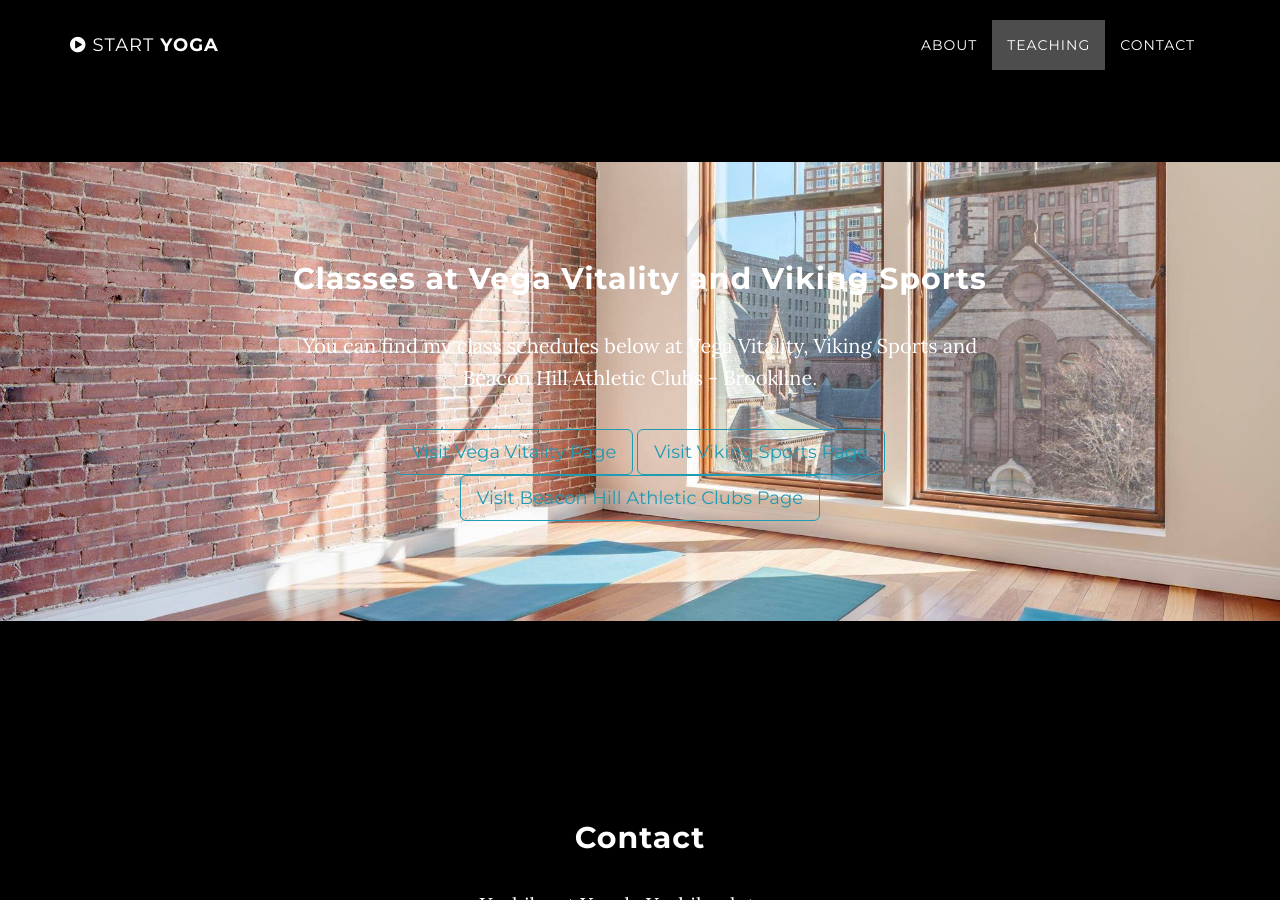
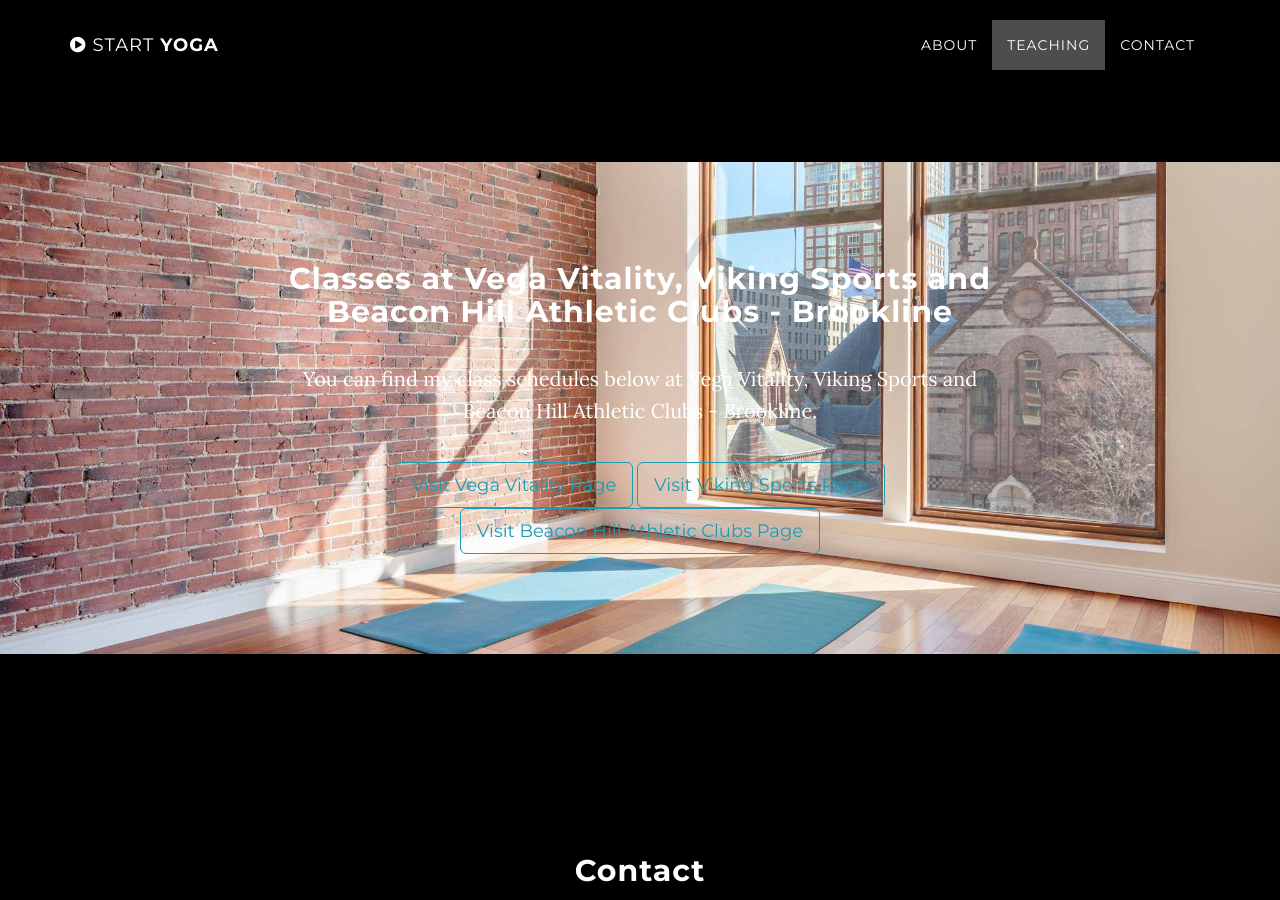
Before and after one commit to yokkos/yokkos.github.io, a Jekyll site: the page built from index.html, in a window 1280 px wide and 900 px high, scrolled down 1305 px. Built offline with Jekyll 4.4.1, drawn with Linux system fonts in a browser that asks for light colours; nearby versions of some CDN libraries; library files that are not in the unit come from our copies.

Commit message:
Update teaching.html

```diff
--- a/_includes/teaching.html
+++ b/_includes/teaching.html
@@ -3,7 +3,7 @@
         <div class="teaching-section">
             <div class="container">
                 <div class="col-lg-8 col-lg-offset-2">
-                    <h2>Classes at Vega Vitality and Viking Sports</h2>
+                    <h2>Classes at Vega Vitality, Viking Sports and Beacon Hill Athletic Clubs - Brookline</h2>
                     <p>You can find my class schedules below at Vega Vitality, Viking Sports and Beacon Hill Athletic Clubs - Brookline.</p>
                     <a href="http://vegavitality.com/classes/#!" class="btn btn-default btn-lg">Visit Vega Vitality Page</a>
 
```
